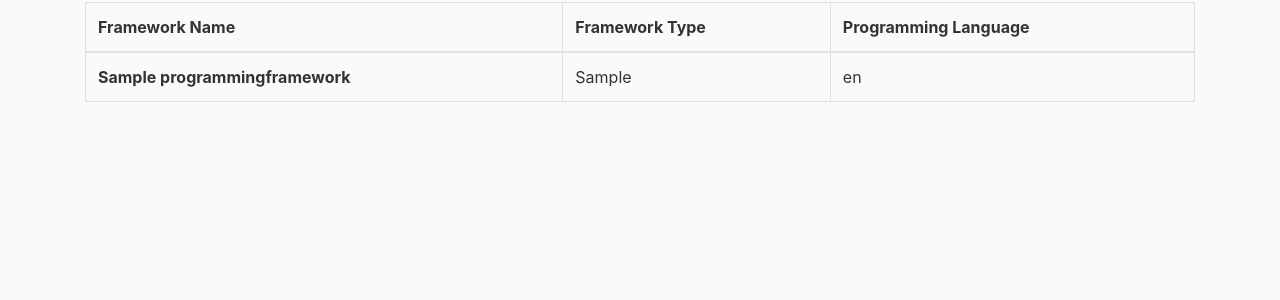
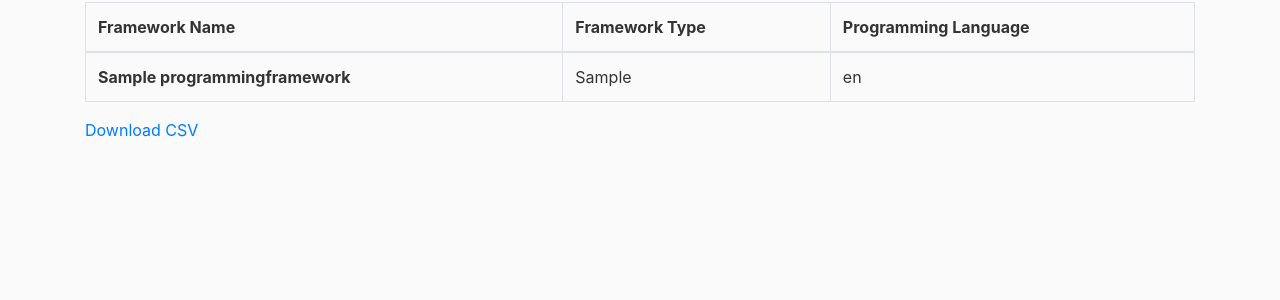
Before and after one commit to ikkun/django_web, a Django app: page /framework/ in a window 1280 px wide. Shown: the part 158-458 px from the top of the page. Run offline with Django 3.2, Linux system fonts and the light colour scheme; tables that the repository leaves empty hold one stand-in row (values such as "Sample post"); some libraries are stand-ins or nearby versions.

Commit message:
add download csv

```diff
--- a/mysite/urls.py
+++ b/mysite/urls.py
@@ -25,6 +25,7 @@ urlpatterns = [
     path('', include('blog.urls')),
     path('programming/',programming_views.authors,name='authors'),
     path('framework/',programming_views.framework,name='framework'),
+    path('download/',programming_views.download_csv,name='download_csv'),
     path('budget/',include('budget.urls')),
     path('blog/',include('blog.urls')),
     path('admin/', admin.site.urls),
--- a/programming/templates/programming/framework.html
+++ b/programming/templates/programming/framework.html
@@ -23,6 +23,7 @@
         {% endfor %}
         </tbody>
         </table>
+        <a href="{% url 'download_csv' %}">Download CSV</a>
     <!-- <p>Welcome to yours first app</p>
     {% for pa in programming_authors%}
         {{pa.programming_languages}}
--- a/programming/views.py
+++ b/programming/views.py
@@ -1,6 +1,7 @@
 from django.shortcuts import render
 from django.http import HttpResponse
 from .models import Programming_Authors,ProgrammingFramework
+import csv
 
 # Create your views here.
 def authors(request):
@@ -16,3 +17,17 @@ def framework(request):
                 'programming/framework.html',
                 {'frame_obj':framework_obj}
                 )
+def download_csv(request):
+    response = HttpResponse(content_type='text/csv')
+    response['Content-Disposition']='attachment;filename="Framework.csv"'
+
+    writer = csv.writer(response)
+    writer.writerow(['Framework','Framework Types','Programming Languages'])
+
+    frameworks = ProgrammingFramework.objects.all().values_list('framework_name',
+                                                            'framework_type',
+                                                            'programming_authors')
+    for myFramework in frameworks:
+        writer.writerow(myFramework)
+
+    return response
```
